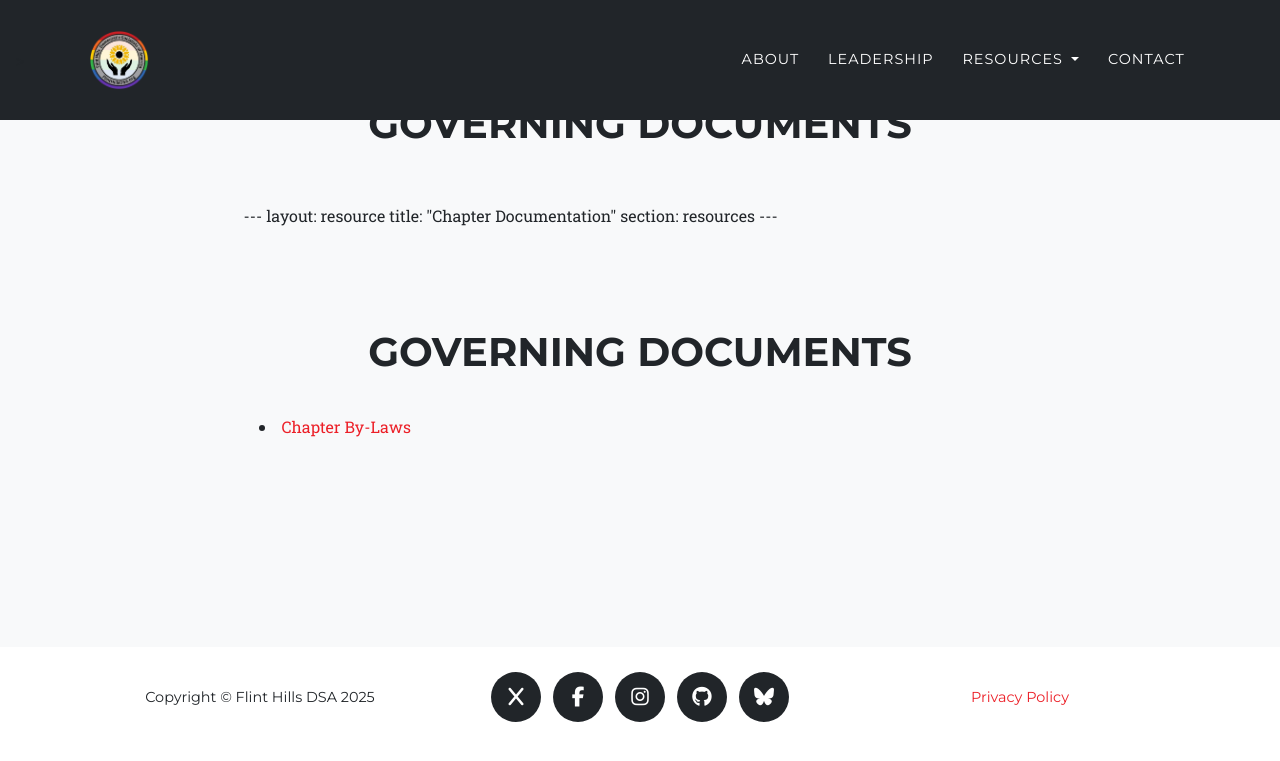
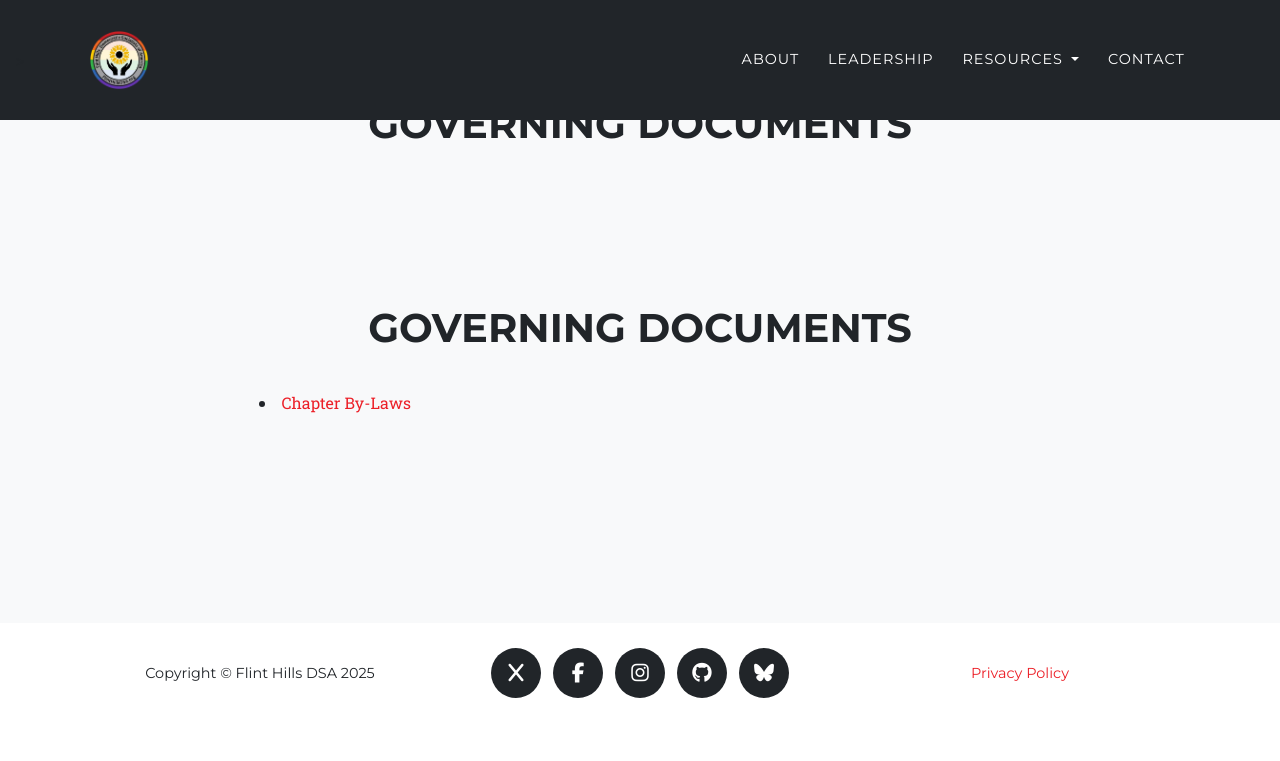
Before and after one commit to flinthillsdsa/website, a Jekyll site: the page built from _resources/chapter-documentation/governing-documents.html, in a window 1280 px wide. Shown: the top 761 px of the page. Built offline with Jekyll 4.4.1, drawn with Linux system fonts in a browser that asks for light colours; some web fonts are replaced.

Commit message:
Update governing-documents.html

```diff
--- a/_resources/chapter-documentation/governing-documents.html
+++ b/_resources/chapter-documentation/governing-documents.html
@@ -3,11 +3,7 @@ layout: resource
 title: "Governing Documents"
 permalink: /resources/chapter-documentation/governing-documents/
 ---
----
-layout: resource
-title: "Chapter Documentation"
-section: resources
----
+
 <section class="page-section bg-light">
   <div class="container">
 
```
